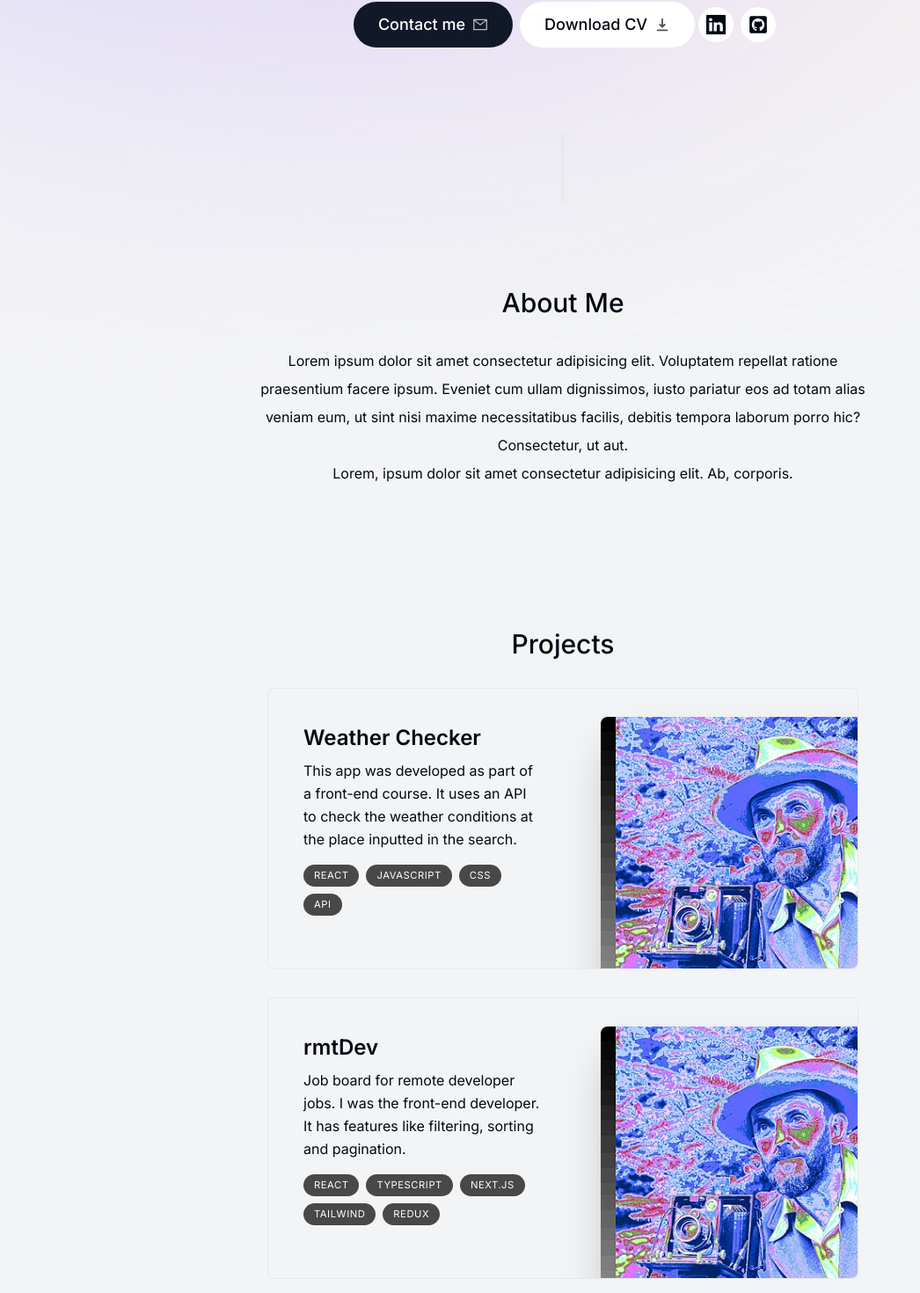
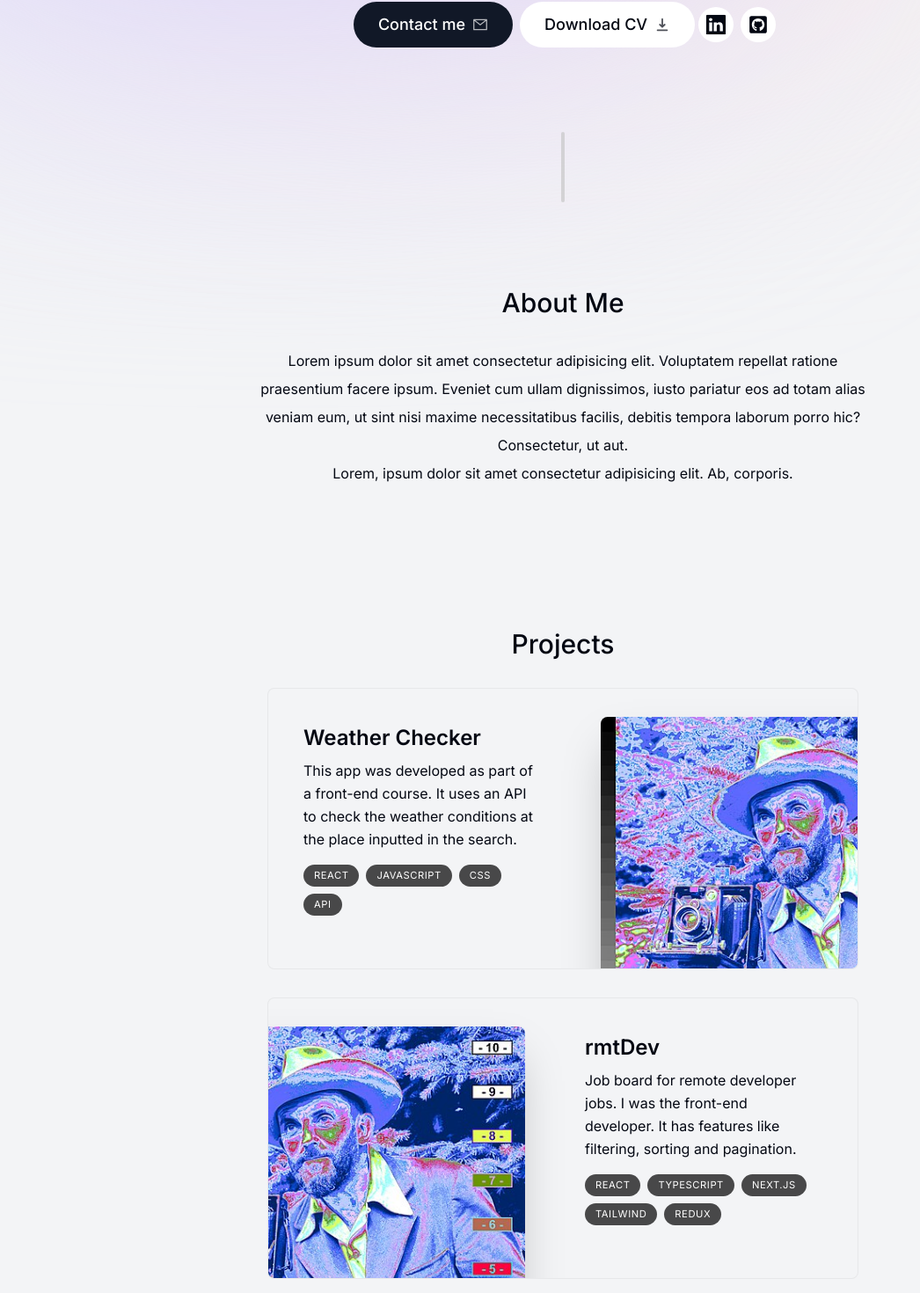
Before and after one commit to rafaelfontenele/nextjs-portfolio, a Next.js app: page / in a window 1280 px wide. Shown: the part 454-1924 px from the top of the page at 88% size, without its empty margins (0-1046 px from the left). Built offline with nearby package versions, Linux system fonts and the light colour scheme.

Commit message:
change: section divider color

```diff
--- a/app/layout.tsx
+++ b/app/layout.tsx
@@ -19,7 +19,7 @@ export default function RootLayout({
 }) {
 
   return (
-    <html lang="en">
+    <html lang="en" className='!scroll-smooth'>
       <body className={`${inter.className} bg-gray-100 text-gray-950 relative max-w-full h-[5000px] pt-[4.5rem] sm:pt-32 overflow-x-hidden`}>
 
         <div className='bg-[#fbe2e3] absolute blur-[10rem]
--- a/components/About.tsx
+++ b/components/About.tsx
@@ -12,7 +12,7 @@ export default function About() {
         animate={ {opacity: 1, y: 0} }
         transition= { {delay: 3, duration: 2} }
         id='about'
-        className='mb-28 max-w-[45rem] text-center leading-8 sm:mb-40 mx-[2rem] sm:mx-[4rem]'>
+        className='mb-28 max-w-[45rem] text-center leading-8 sm:mb-40 mx-[2rem] sm:mx-[4rem] scroll-mt-28'>
             <SectionHeader text={`About me`} />
 
             <p>Lorem ipsum dolor sit amet consectetur adipisicing elit. Voluptatem repellat ratione praesentium facere ipsum. Eveniet cum ullam dignissimos, iusto pariatur eos ad totam alias veniam eum, ut sint nisi maxime necessitatibus facilis, debitis tempora laborum porro hic? Consectetur, ut aut.</p>
--- a/components/Header.tsx
+++ b/components/Header.tsx
@@ -7,6 +7,8 @@ import { sections } from '@/lib/data'
 import Link from 'next/link'
 
 export default function Header() {
+
+  const { currSection, setcurrSecion } = useState('Home');
 
   return (
 
--- a/components/Home.tsx
+++ b/components/Home.tsx
@@ -15,7 +15,7 @@ export default function Home() {
     let linkedinURL = 'https://www.linkedin.com/in/rafael-fontenele-76913216a';
     const contactIconStyle = { color: "white" }
   return (
-    <section id='#home' className='mb-28 max-w-[50rem] text-center sm:mb-0 flex items-center justify-center flex-col'>
+    <section id='home' className='scroll-mt-[100rem] mb-28 max-w-[50rem] text-center sm:mb-0 flex items-center justify-center flex-col'>
 
         <div className="flex items-center justify-center">
             <div className='relative'>
--- a/components/Project.tsx
+++ b/components/Project.tsx
@@ -3,7 +3,7 @@
 import React, { useRef } from 'react'
 import { projectsData } from '@/lib/data'
 import Image from 'next/image'
-import { useScroll, motion } from 'framer-motion';
+import { useScroll, motion, useTransform } from 'framer-motion';
 
 
 
@@ -22,21 +22,22 @@ export function Project({
       target: ref,
       offset: ["0 1", "1.33 1"],
     });
+    const scaleProgress = useTransform(scrollYProgress, [0, 1], [0.6, 1]);
+    const opacityProgress = useTransform(scrollYProgress, [0, 1], [0.7, 1]);
 
 
   return (
     <motion.div
     ref={ref}
-    transition= { { type: "spring", stiffness: 20, delay: 1 } }
     style={ {
-      scale: scrollYProgress,
-      opacity: scrollYProgress,
+      scale: scaleProgress,
+      opacity: opacityProgress,
     } }
-    className='mb-3 sm:mb-8 last:mb-0'
+    className='group mb-3 sm:mb-8 last:mb-0'
     >
     <section
-    className='group even:pl-8 bg-gray-100 max-w-[42rem] mb-3 sm:mb-8 last:mb-0 border border-black/5 rounded-lg overflow-hidden sm:pr-8 relative sm:h-[20rem]
-    hover:bg-gray-200 transition sm:group-even:pl-8 dark:text-white dark:bg-white/10 dark:hover:bg-white/20'>
+    className='bg-gray-100 max-w-[42rem] border border-black/5 rounded-lg overflow-hidden sm:pr-8 relative sm:h-[20rem]
+    hover:bg-gray-200 transition rounded-lg sm:group-even:pl-8 dark:text-white dark:bg-white/10 dark:hover:bg-white/20 group-even:pl-8'>
 
      <div className='group-even:ml-[18rem] pb-7 px-5 sm:pl-10 sm:pr-2 sm:pt-10 sm:max-w-[50%] flex flex-col h-full'>
         <h3 className='text-2xl font-semibold'>{title}</h3>
--- a/components/Projects.tsx
+++ b/components/Projects.tsx
@@ -10,7 +10,9 @@ import { Project } from '@/components/Project';
 export default function Projects() {
   return (
 
-    <section className="scroll-mt-28 mb-28">
+    <section className="scroll-mt-28 mb-28"
+    id='projects'
+    >
         <SectionHeader text={'Projects'} />
         <div>
           {projectsData.map( (project, index) => {
--- a/components/Section-Divider.tsx
+++ b/components/Section-Divider.tsx
@@ -11,7 +11,15 @@ export default function SectionDivider() {
           initial={ {opacity: 0, y: 100} }
           animate={ {opacity: 1, y: 0} }
           transition= { {delay: 3, duration: 0.8} }
-          className='bg-[#e5e7ebb3] my-24 h-20 w-1 rounded-full hidden sm:block'
+          className='bg-[#c8c8c8b3] my-24 h-20 w-1 rounded-full hidden sm:block'
         ></motion.div>
     )
 }
+
+
+/*
+
+prevcolor bg-[#e5e7ebb3]
+
+
+*/
--- a/lib/data.ts
+++ b/lib/data.ts
@@ -14,12 +14,12 @@ export const sections = [
     hash: "#about",
   },
   {
+    name: "Projects",
+    hash: "#projects",
+  },
+  {
     name: "Skills",
     hash: "#skills",
-  },
-  {
-    name: "Projects",
-    hash: "#projects",
   },
   {
     name: "Contact",
```
